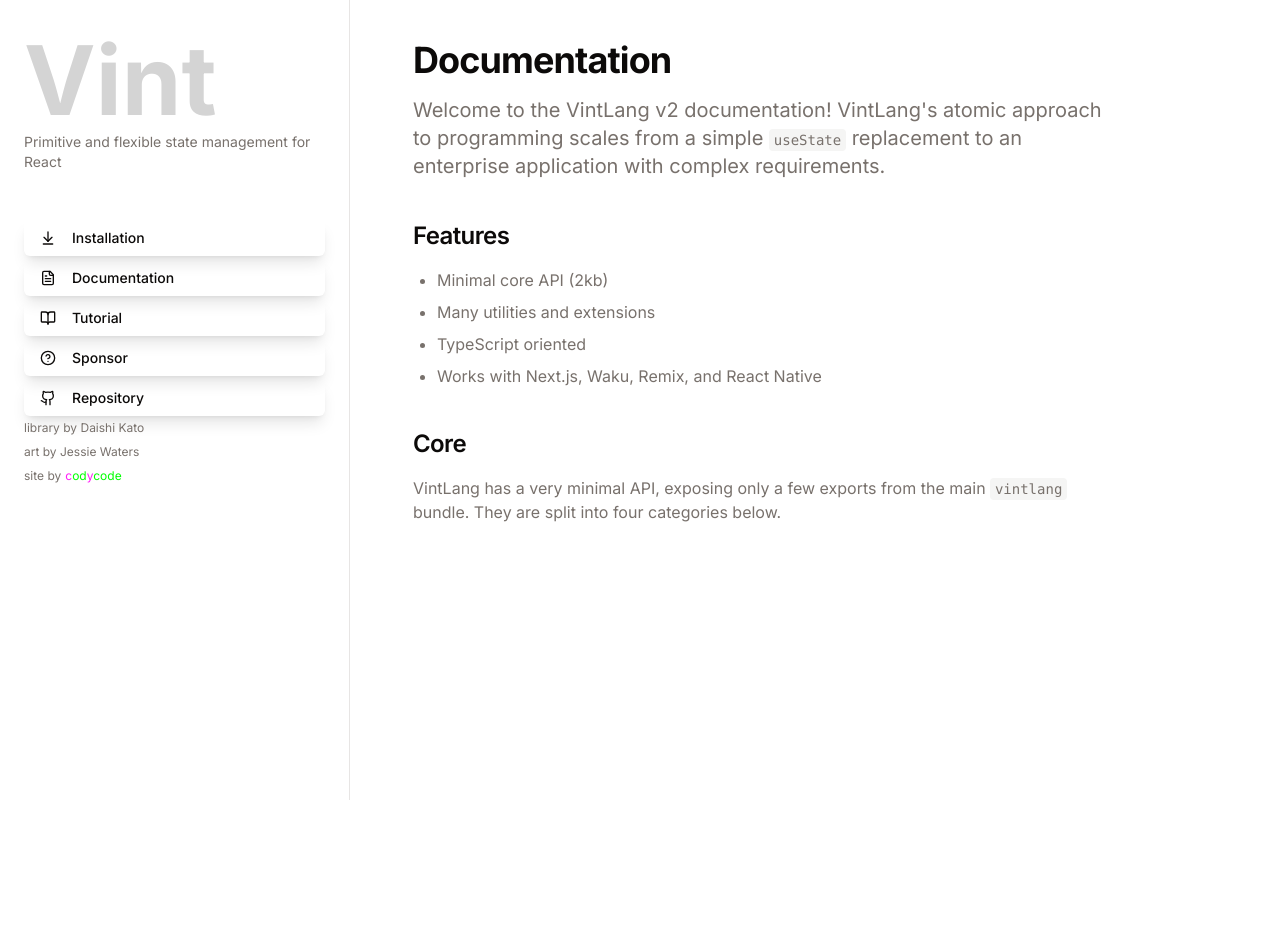
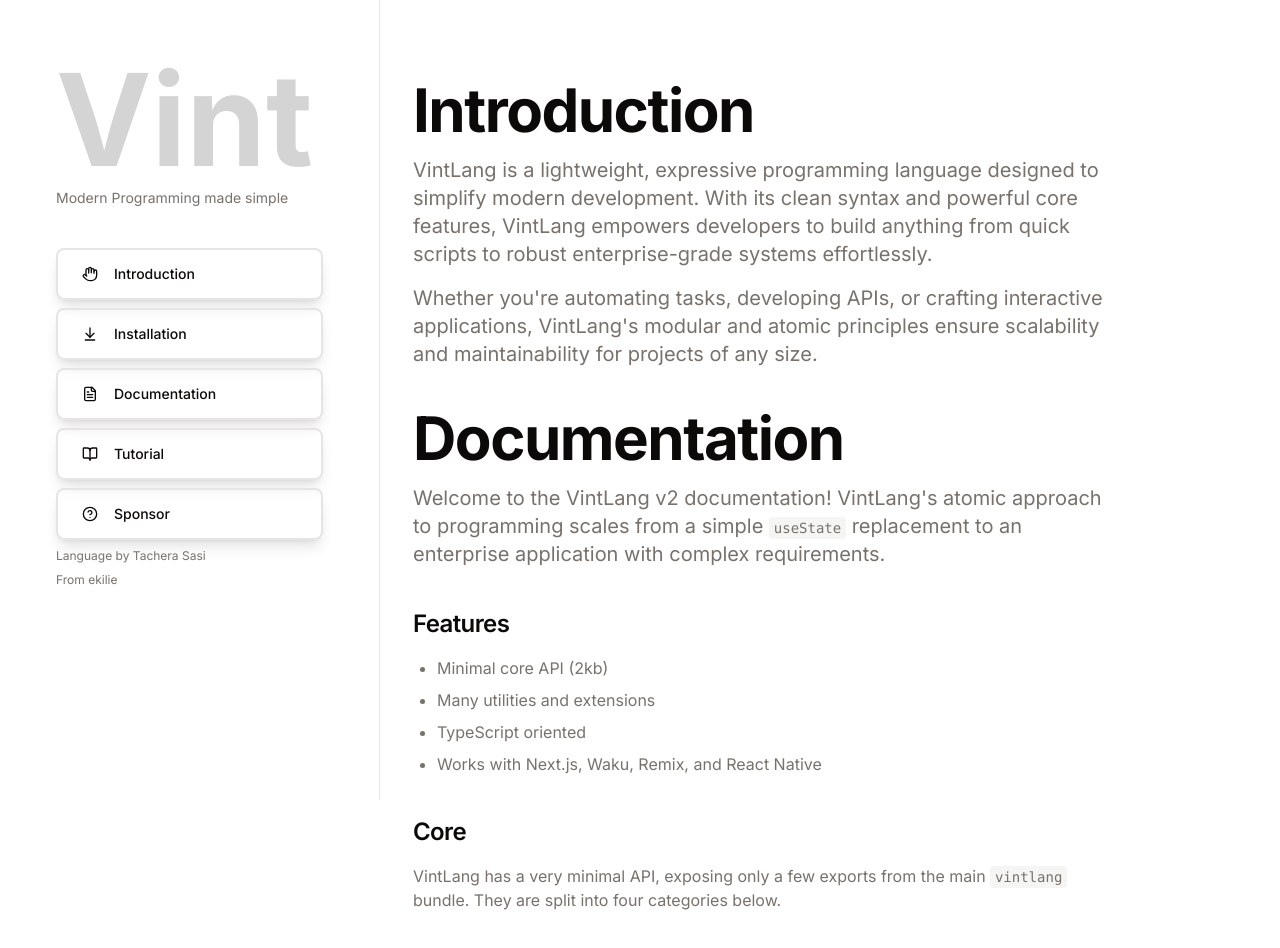
Before and after one commit to vintlang/vintlang, a Next.js app in the folder website/: page /docs in a window 1280 px wide. Shown: the top 948 px of the page. Before the commit the page ends 800 px from the top, so only its background shows below. Built offline with nearby package versions, Linux system fonts and the light colour scheme.

Commit message:
added more things to the doc page

```diff
--- a/website/app/docs/layout.tsx
+++ b/website/app/docs/layout.tsx
@@ -7,8 +7,8 @@
 
 export default function DocsLayout({ children }: DocsLayoutProps) {
   return (
-    <div className="flex min-h-screen">
-      <aside className="fixed left-0 top-0 z-30 h-screen w-[350px] border-r bg-background">
+    <div className="flex min-h-screen max-w-screen-xl mx-auto">
+      <aside className="fixed left-0 top-0 z-30 h-screen w-[380px] border-r bg-background">
         <ScrollArea className="h-full">
           <Sidebar />
         </ScrollArea>
--- a/website/app/docs/page.tsx
+++ b/website/app/docs/page.tsx
@@ -2,6 +2,7 @@
 import { DocsHeader } from "@/components/docs/docs-header"
 import { Features } from "@/components/docs/features"
 import { Core } from "@/components/docs/core"
+import { Introduction } from "@/components/docs/Introduction"
 
 export const metadata: Metadata = {
   title: "Documentation - VintLang",
@@ -11,6 +12,7 @@
 export default function DocsPage() {
   return (
     <div className="space-y-10">
+      <Introduction/>
       <DocsHeader />
       <Features />
       <Core />
--- /dev/null
+++ b/website/components/docs/Installation.tsx
@@ -0,0 +1,12 @@
+import React from 'react'
+import SectionHeader from './SectionHeader'
+
+const Installation = () => {
+  return (
+    <div className="" id='installation'>
+        <SectionHeader title="Installation"/>
+    </div>
+  )
+}
+
+export default Installation
--- /dev/null
+++ b/website/components/docs/Introduction.tsx
@@ -0,0 +1,18 @@
+import SectionHeader from "./SectionHeader";
+
+export function Introduction() {
+    return (
+      <div className="space-y-4 mt-10" id="">
+        <SectionHeader title="Introduction"/>
+        <p className="text-xl text-muted-foreground">
+          VintLang is a lightweight, expressive programming language designed to simplify modern development.
+          With its clean syntax and powerful core features, VintLang empowers developers to build anything from quick scripts
+          to robust enterprise-grade systems effortlessly.
+        </p>
+        <p className="text-xl text-muted-foreground">
+          Whether you&apos;re automating tasks, developing APIs, or crafting interactive applications, VintLang&apos;s modular and atomic
+          principles ensure scalability and maintainability for projects of any size.
+        </p>
+      </div>
+    );
+}
--- /dev/null
+++ b/website/components/docs/SectionHeader.tsx
@@ -0,0 +1,15 @@
+import React from "react";
+
+interface SectionHeaderProps{
+    title:string
+}
+
+const SectionHeader = ({title}:SectionHeaderProps) => {
+  return (
+    <h1 className="text-6xl font-bold tracking-tight dark:text-neutral-300">
+      {title}
+    </h1>
+  );
+};
+
+export default SectionHeader;
--- a/website/components/docs/docs-header.tsx
+++ b/website/components/docs/docs-header.tsx
@@ -1,7 +1,9 @@
+import SectionHeader from "./SectionHeader";
+
 export function DocsHeader() {
     return (
-      <div className="space-y-4">
-        <h1 className="text-4xl font-bold tracking-tight">Documentation</h1>
+      <div className="space-y-4 mt-10" id="documentation">
+        <SectionHeader title="Documentation"/>
         <p className="text-xl text-muted-foreground">
           Welcome to the VintLang v2 documentation! VintLang&apos;s atomic approach to programming
           scales from a simple <code className="relative rounded bg-muted px-[0.3rem] py-[0.2rem] font-mono text-sm">useState</code> replacement
@@ -9,4 +11,4 @@
         </p>
       </div>
     )
-  }
+}
--- a/website/components/docs/sidebar.tsx
+++ b/website/components/docs/sidebar.tsx
@@ -5,9 +5,14 @@
 import { cn } from "@/lib/utils"
 import { Button } from "@/components/ui/button"
 import { Search } from "@/components/docs/search"
-import { FileText, BookOpen, HelpCircle, Github,ArrowDownToLine } from 'lucide-react'
+import { Hand,FileText, BookOpen, HelpCircle, Github,ArrowDownToLine } from 'lucide-react'
 
 const navigation = [
+  {
+    name: "Introduction",
+    href: "#",
+    icon: Hand,
+  },
   {
     name: "Installation",
     href: "#installation",
@@ -28,24 +33,24 @@
     href: "#sponsor",
     icon: HelpCircle,
   },
-  {
-    name: "Repository",
-    href: "https://github.com/ekilie/vint-lang",
-    icon: Github,
-  },
+  // {
+  //   name: "Repository",
+  //   href: "https://github.com/ekilie/vint-lang",
+  //   icon: Github,
+  // },
 ]
 
 export function Sidebar() {
   const pathname = usePathname()
 
   return (
-    <div className="flex h-full flex-col px-6 py-8">
-      <div className="mb-8">
+    <div className="flex h-full flex-col p-14">
+      <div className="mb-6">
         <Link href="/" className="flex items-center space-x-2">
-          <span className="text-8xl text-neutral-300 font-bold">Vint</span>
+          <span className="text-9xl text-neutral-300 font-bold">Vint</span>
         </Link>
         <p className="mt-1 text-sm text-muted-foreground">
-          Primitive and flexible state management for React
+          Modern Programming made simple
         </p>
       </div>
       {/* <Search /> */}
@@ -57,7 +62,7 @@
               key={item.name}
               variant={isActive ? "secondary" : "ghost"}
               className={cn(
-                "mb-1 w-full justify-start shadow-lg",
+                "mb-2 w-full p-6 justify-start shadow-lg rounded-lg border-2",
                 isActive ? "bg-accent" : "hover:bg-accent/50"
               )}
               asChild
@@ -71,18 +76,18 @@
         })}
       </nav>
       <div className="mt-auto space-y-2 text-xs text-muted-foreground">
-        <p>library by Daishi Kato</p>
-        <p>art by Jessie Waters</p>
-        <p className="flex items-center">
+        <p>Language by Tachera Sasi</p>
+        <p>From <Link href="https://ekilie.com">ekilie</Link></p>
+        {/* <p className="flex items-center">
           site by{" "}
           <span className="ml-1">
-            <span className="text-[#FF1CF7]">c</span>
-            <span className="text-[#00FF00]">o</span>
-            <span className="text-[#00FF00]">d</span>
-            <span className="text-[#FF1CF7]">y</span>
-            <span className="text-[#00FF00]">code</span>
+            <span className="text-[#977196]">T</span>
+            <span className="text-[#98aa98]">a</span>
+            <span className="text-[#00FF00]">c</span>
+            <span className="text-[#FF1CF7]">h</span>
+            <span className="text-[#00FF00]">era</span>
           </span>
-        </p>
+        </p> */}
       </div>
     </div>
   )
```
